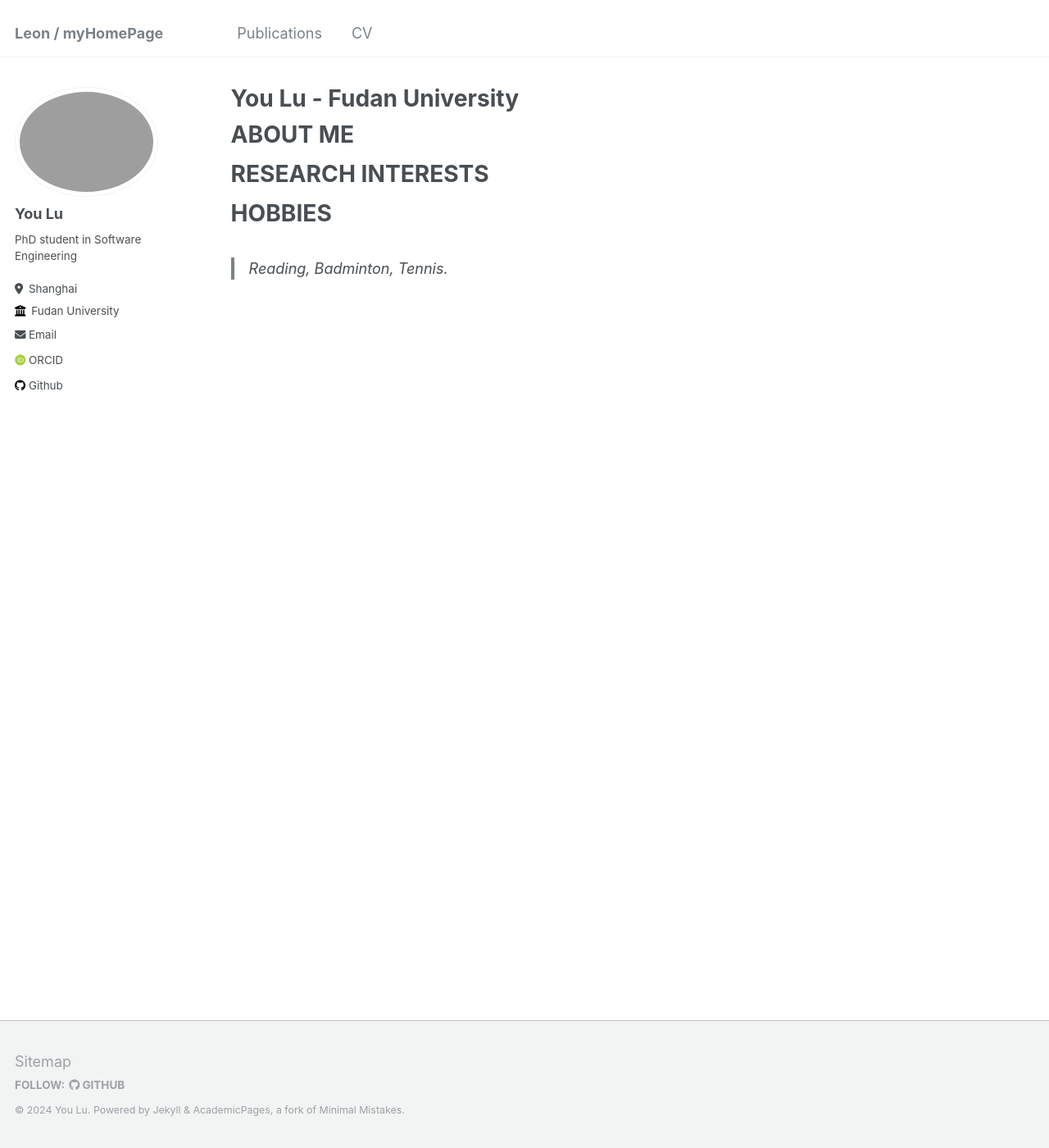
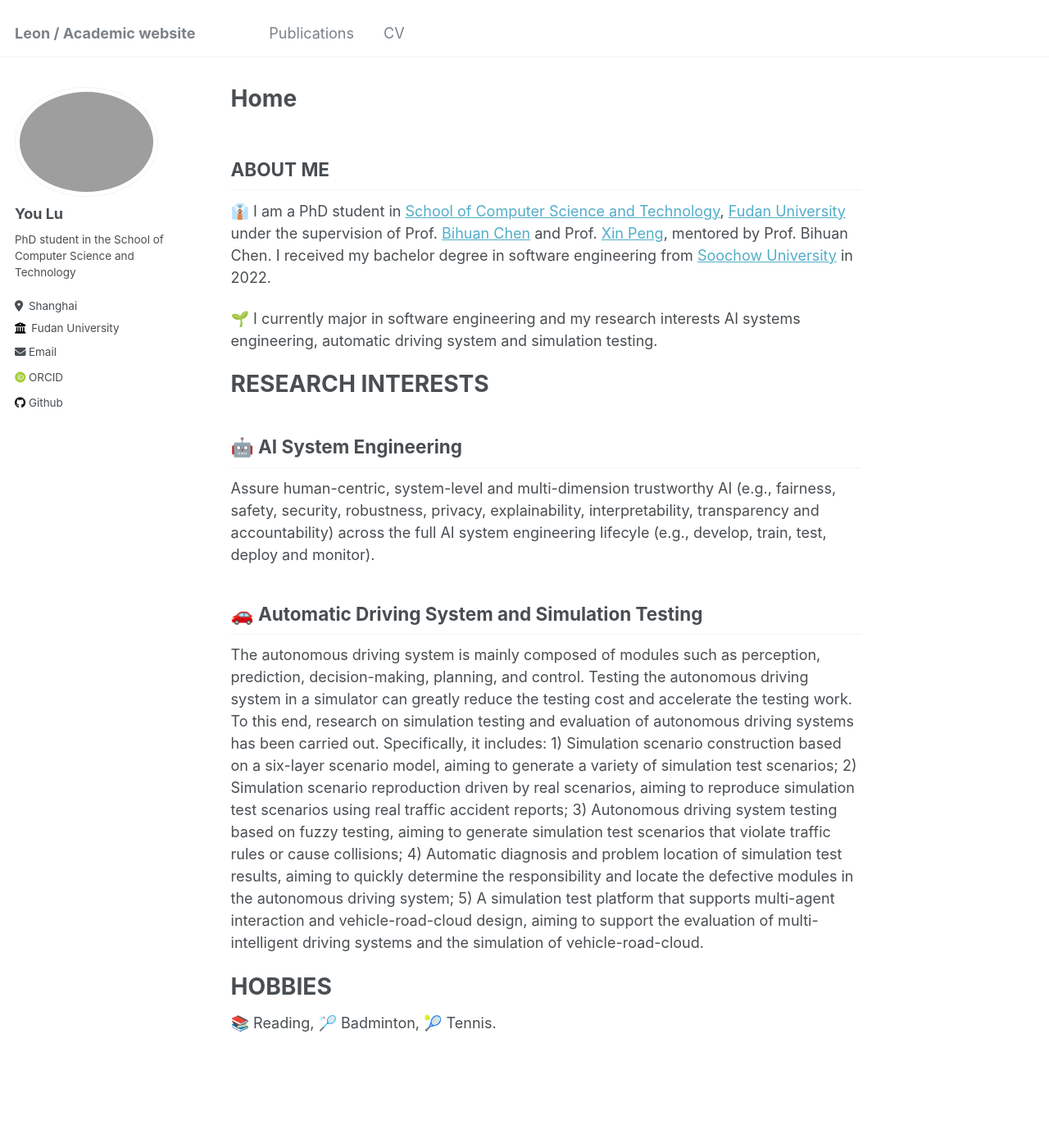
Before and after one commit to Leason-ly/Leason-ly.github.io, a Jekyll site: the page built from _pages/about.md, in a window 1280 px wide and 1400 px high. Shown: the whole window at 82% size. Built offline with Jekyll 4.4.1, drawn with Linux system fonts in a browser that asks for light colours; some web fonts are replaced; a file with an impossible date is left out.

Commit message:
initial commit

```diff
--- a/_config.yml
+++ b/_config.yml
@@ -8,7 +8,7 @@
 
 # Basic Site Settings
 locale                   : "en-US"
-title                    : "Leon / myHomePage"
+title                    : "Leon / Academic website"
 title_separator          : "-"
 name                     : &name "You Lu"
 description              : &description "myHomePage"
@@ -24,7 +24,7 @@ author:
   avatar           : "photo.png"
   name             : "You Lu"
   pronouns         : # example: "she/her"
-  bio              : "PhD student in Software Engineering"
+  bio              : "PhD student in the School of Computer Science and Technology"
   location         : "Shanghai"
   employer         : "Fudan University"
   uri              : # URL
--- a/_pages/about.md
+++ b/_pages/about.md
@@ -1,6 +1,6 @@
 ---
 permalink: /
-title: "You Lu - Fudan University"
+title: "Home"
 author_profile: true
 redirect_from:
   - /about/
@@ -10,11 +10,27 @@ redirect_from:
 
 
 ABOUT ME
-======
+------
+
+👔 I am a PhD student in [School of Computer Science and Technology]([https://cs.fudan.edu.cn/]), [Fudan University]([https://www.fudan.edu.cn/en/]) under the supervision of Prof. [Bihuan Chen]([https://chenbihuan.github.io/]) and Prof. [Xin Peng]([https://cspengxin.github.io/]), mentored by Prof. Bihuan Chen. I received my bachelor degree in software engineering from [Soochow University]([http://eng.suda.edu.cn/]) in 2022.
+
+
+🌱 I currently major in software engineering and my research interests AI systems engineering, automatic driving system and simulation testing.
+
 
 RESEARCH INTERESTS
 ======
 
+🤖 AI System Engineering
+------
+
+Assure human-centric, system-level and multi-dimension trustworthy AI (e.g., fairness, safety, security, robustness, privacy, explainability, interpretability, transparency and accountability) across the full AI system engineering lifecyle (e.g., develop, train, test, deploy and monitor).
+
+🚗 Automatic Driving System and Simulation Testing
+------
+
+The autonomous driving system is mainly composed of modules such as perception, prediction, decision-making, planning, and control. Testing the autonomous driving system in a simulator can greatly reduce the testing cost and accelerate the testing work. To this end, research on simulation testing and evaluation of autonomous driving systems has been carried out. Specifically, it includes: 1) Simulation scenario construction based on a six-layer scenario model, aiming to generate a variety of simulation test scenarios; 2) Simulation scenario reproduction driven by real scenarios, aiming to reproduce simulation test scenarios using real traffic accident reports; 3) Autonomous driving system testing based on fuzzy testing, aiming to generate simulation test scenarios that violate traffic rules or cause collisions; 4) Automatic diagnosis and problem location of simulation test results, aiming to quickly determine the responsibility and locate the defective modules in the autonomous driving system; 5) A simulation test platform that supports multi-agent interaction and vehicle-road-cloud design, aiming to support the evaluation of multi-intelligent driving systems and the simulation of vehicle-road-cloud.
+
 HOBBIES
 ======
-> Reading, Badminton, Tennis.
+📚 Reading, 🏸 Badminton, 🎾 Tennis.
```
Also changed, not shown: _publications/DiaVio.md (+1 -1 lines).
